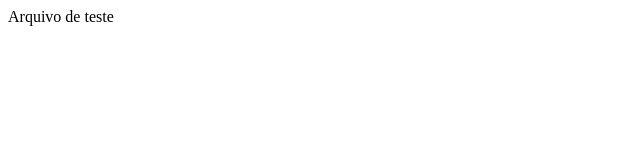
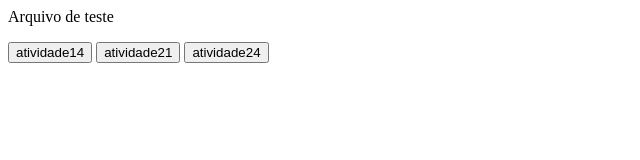
Before and after one commit to leonardoschulze/JavaScript_teste, a plain HTML site: page index.html in a window 1280 px wide. Shown: the whole page, without its empty margins (0-640 px from the left). Drawn offline with Linux system fonts and the light colour scheme.

Commit message:
ADD - atividade 14 21 24

```diff
--- a/atividade.js
+++ b/atividade.js
@@ -94,7 +94,7 @@ verificarSinal(10)
 verificarSinal(-5)
 
 function converterTemperatura(temperatura){
-    console.log((temperatura* 9/5) + 35, "fahrenheit");
+    console.log((temperatura* 9/5) + 32, "fahrenheit");
 }
 
 converterTemperatura(10)
@@ -108,3 +108,26 @@ while (i <= 100) {
 }
 
 console.log("A soma dos números de 1 a 100 é: " + soma);
+
+function atividade14(){
+    console.log("Substituir palavra Azul por Vermelho!")
+
+    let texto = prompt('Digite uma frase ou texto com a palavra azul:');
+
+    console.log(texto.replace(/azul/g, "Vermelho"));
+}
+
+function atividade21(){
+
+    console.log("soma dos elementos de um Array");
+
+    let valores = prompt("Digite números separados por vírgula:").split(",").map(Number);
+
+    console.log("Soma:" , valores.reduce((acc, val) => acc + val , 0));
+}
+
+function atividade24(){
+    console.log("Capitalizar a primeira letra");
+    let texto = prompt("Digite uma palavra:");
+    console.log(texto.charAt(0).toUpperCase()+texto.slice(1));
+}
--- a/index.html
+++ b/index.html
@@ -7,5 +7,8 @@
 </head>
 <body>
     <p>Arquivo de teste</p>
+    <button onclick="atividade14()">atividade14</button>
+    <button onclick="atividade21()">atividade21</button>
+    <button onclick="atividade24()">atividade24</button>
 </body>
 </html>
```
